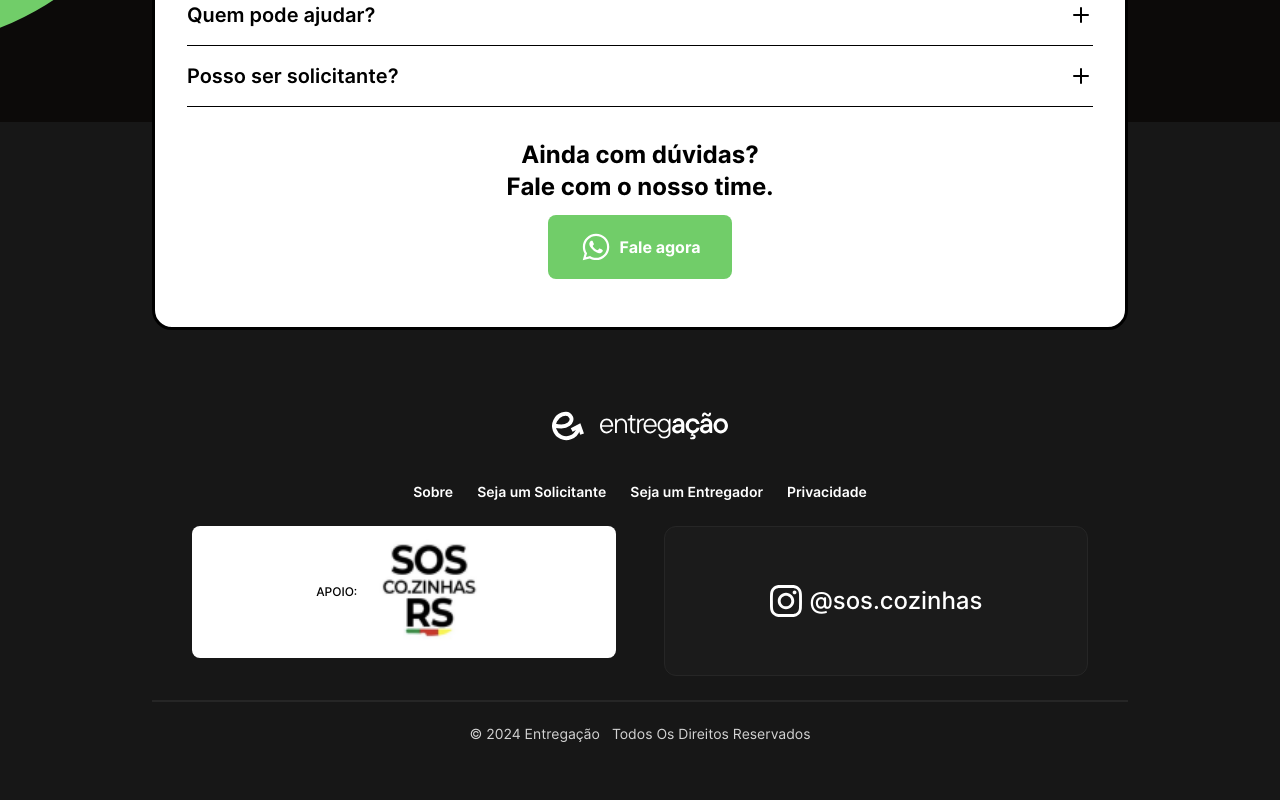
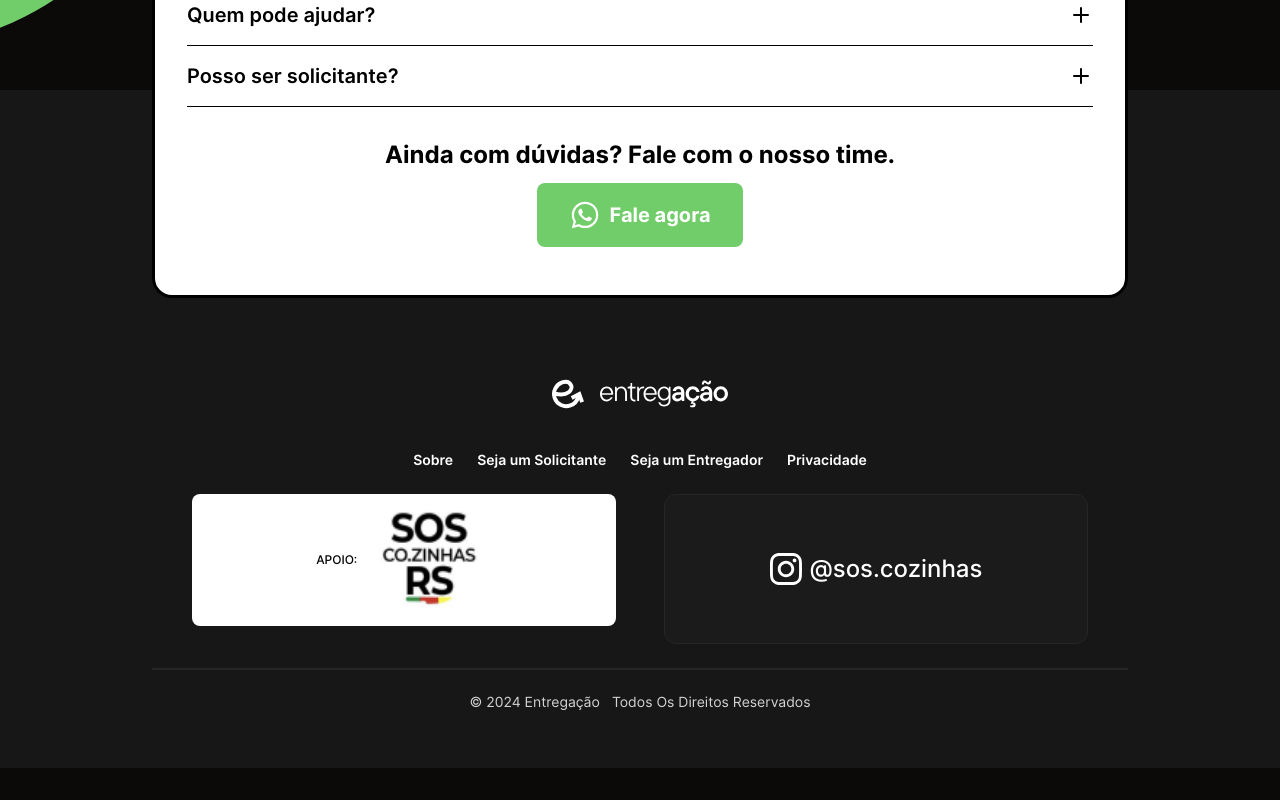
Before and after one commit to lucaoskaique/entregacao-app, a React (Vite) app: page / in a window 1280 px wide. Shown: the part 1224-2024 px from the top of the page. After the commit the page ends 1992 px from the top, so only its background shows below. Built offline with nearby package versions, Linux system fonts and the light colour scheme.

Commit message:
Feature/correcao botao (#75)
* ajuste tamanho whatsapp icon

* voltando ao que tava antes

* ajustando o botão do faq e quebra de linha da sessão faq

---------

Co-authored-by: Livia Giro <lgmayrinck@gmail.com>

```diff
--- a/src/components/ui/faq/faq.tsx
+++ b/src/components/ui/faq/faq.tsx
@@ -45,8 +45,8 @@ export const FAQ = () => {
     <section
       id="faq"
       className="container mt-20 -mb-52 relative ">
-      <img src={SrcBgVector} className='absolute -z-10 w-full left-0 top-0 tablet:hidden'/> {/* Image for mobile */}
-      <img src={SrcBgDesktopVector} className='hidden -z-10 tablet:block absolute -left-[320px] -top-10'/> {/* Image for desktop */}
+      <img src={SrcBgVector} className='absolute -z-10 w-full left-0 top-0 tablet:hidden' /> {/* Image for mobile */}
+      <img src={SrcBgDesktopVector} className='hidden -z-10 tablet:block absolute -left-[320px] -top-10' /> {/* Image for desktop */}
 
       <h2 className="text-2xl text-start tablet:text-center md:text-4xl font-bold mb-5 tablet:mb-10">
         Dúvidas frequentes
@@ -71,9 +71,9 @@ export const FAQ = () => {
         </Accordion>
         <div className="flex flex-col items-center mt-8 gap-y-3">
           <h3 className="font-inter-bold text-2xl text-center">
-            Ainda com dúvidas?<br />Fale com o nosso time.
+            Ainda com dúvidas? <span className="block tablet:inline">Fale com o nosso time.</span>
           </h3>
-          <button className="px-8 bg-wppButton text-white text-base font-inter-bold py-4 rounded-lg flex justify-center items-center gap-x-2">
+          <button className="tablet:w-174px tablet:h-44px w-190px h-50px px-8 bg-wppButton text-white text-base tablet:text-xl font-inter-bold leading-[24px] tablet:line-height-[24px] 1.5rem tablet-py-2 py-4 rounded-lg flex justify-center items-center gap-x-2">
             <WhatsappIcon />Fale agora
           </button>
         </div>
```
